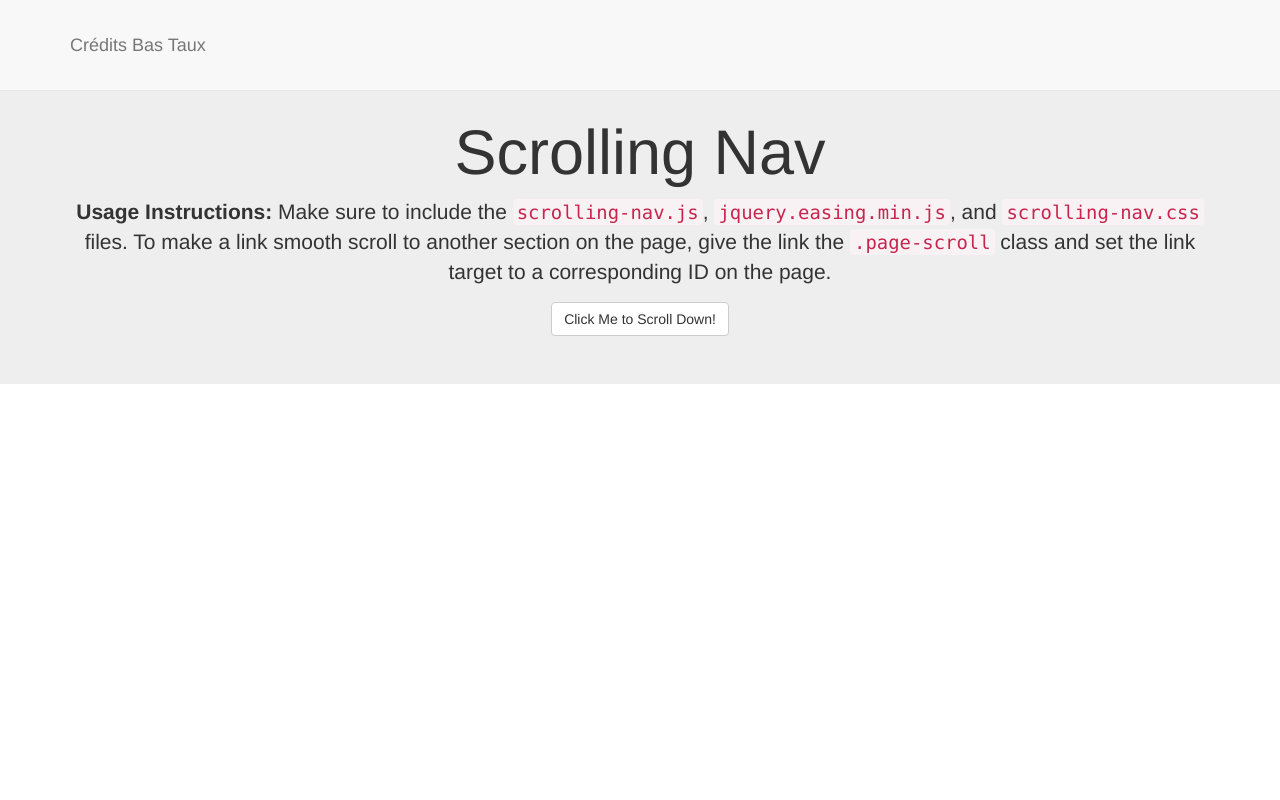
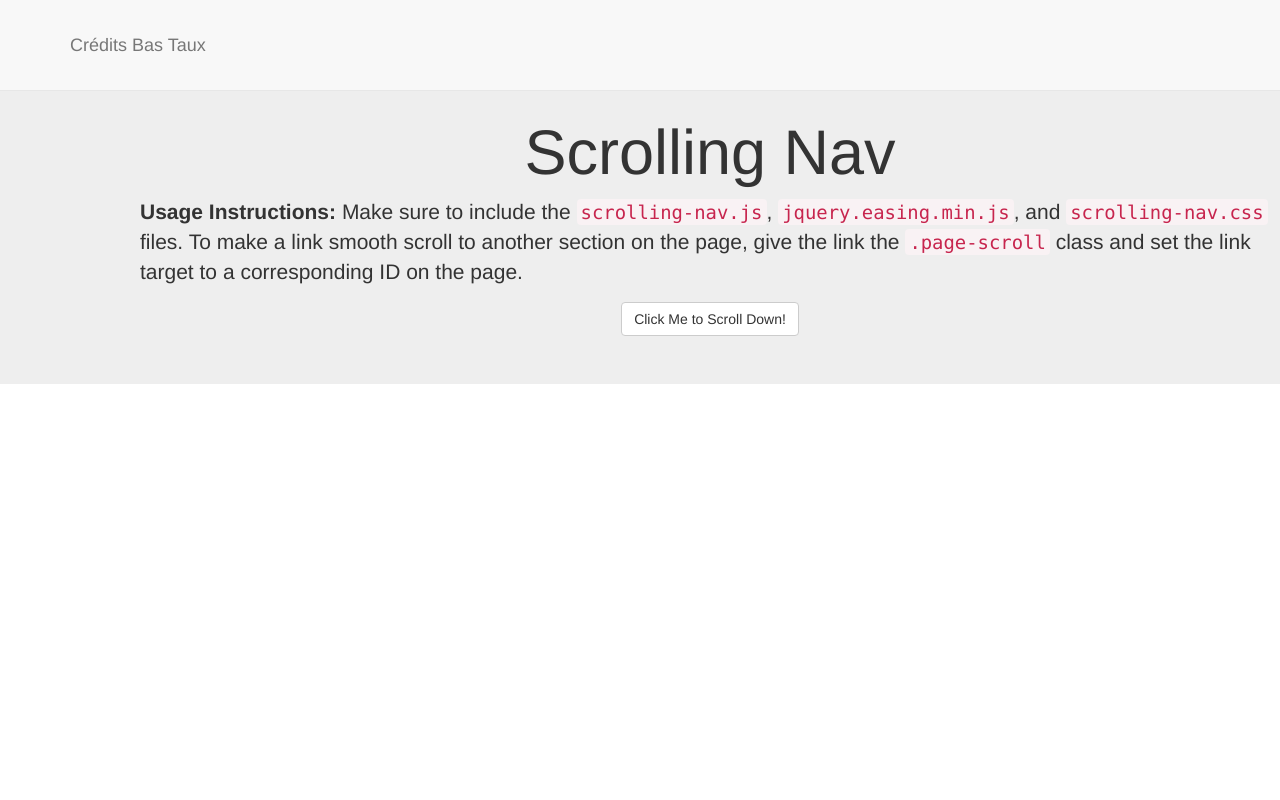
Before and after one commit to Webuildmedia/AssurerMonAnimal, a plain HTML site: page index.html in a window 1280 px wide. Shown: the top 800 px of the page. Drawn offline with Linux system fonts and the light colour scheme.

Commit message:
Style the jumbotron so the content goes to the left

```diff
--- a/css/scrolling-nav.css
+++ b/css/scrolling-nav.css
@@ -27,9 +27,14 @@ html {
     }
 }
 
-/* Demo Sections - You can use these as guides or delete them - the scroller will work with any sort of height, fixed, undefined, or percentage based.
-The padding is very important to make sure the scrollspy picks up the right area when scrolled to. Adjust the margin and padding of sections and children
-of those sections to manage the look and feel of the site. */
+/* Style jumbotron */
+.jumbotron .container {
+    margin-right: 0;
+}
+
+.jumbotron .container p{
+    text-align: left;
+}
 
 .intro-section {
     height: 100%;
```
